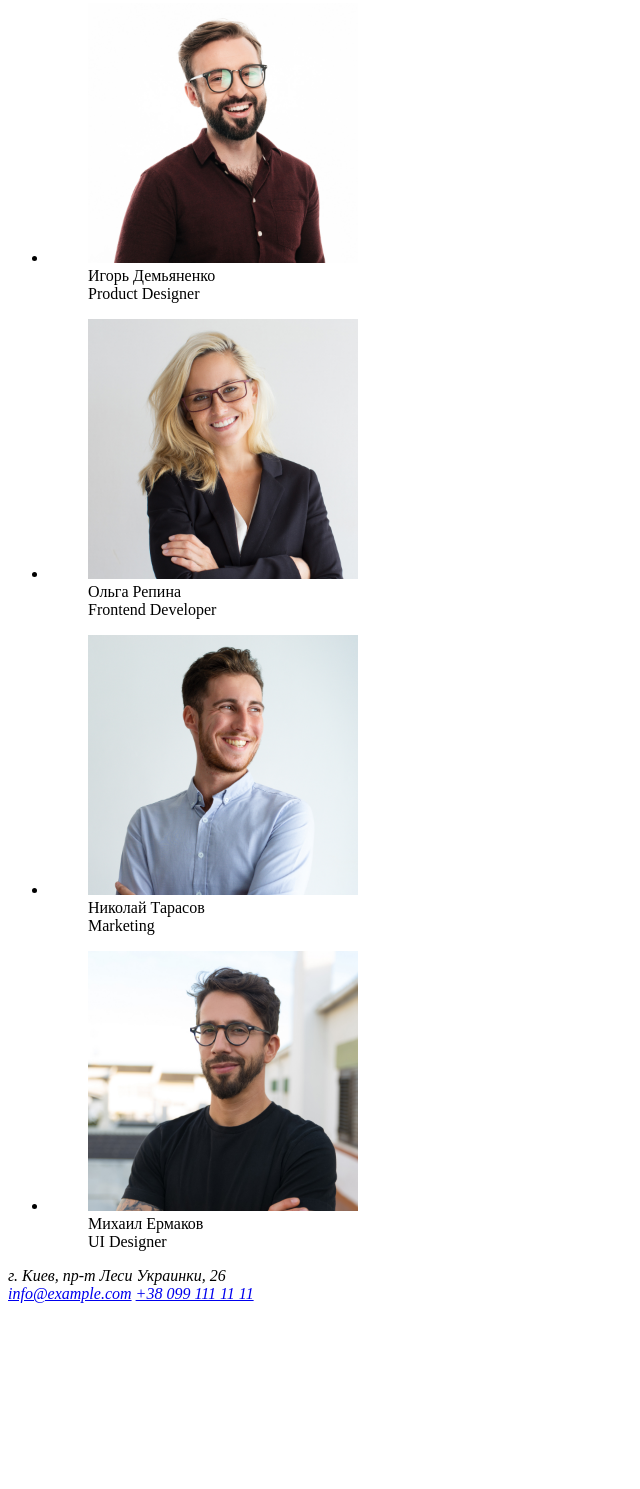
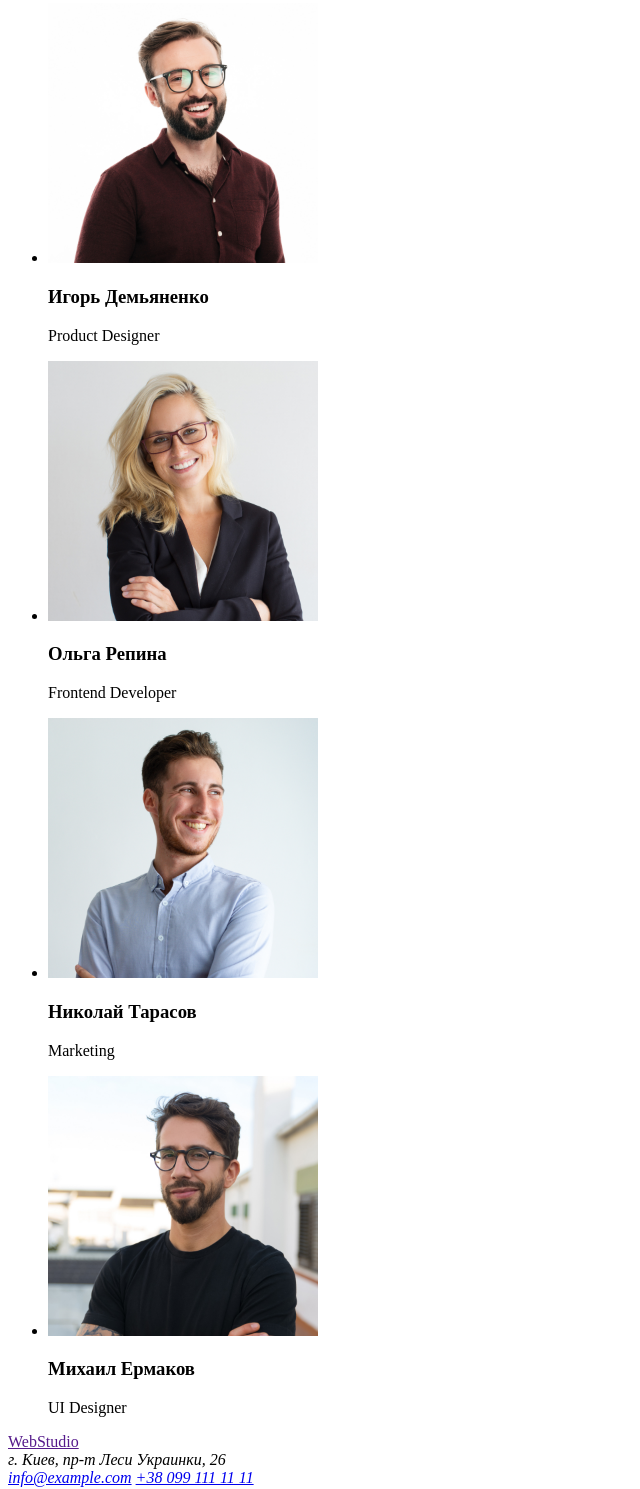
Before and after one commit to Irina1234567890/HOMEWORK, a plain HTML site: page index.html in a window 1280 px wide. Shown: the part 1615-3104 px from the top of the page, without its empty margins (0-640 px from the left). Before the commit the page ends 2926 px from the top, so only its background shows below. Drawn offline with Linux system fonts and the light colour scheme.

Commit message:
изменения некоторых тэгов
добавление лого, изменение фигур.

```diff
--- a/index.html
+++ b/index.html
@@ -70,34 +70,32 @@
         <h2>Наша команда</h2>
         <ul>
             <li>
-                <figure>
-                    <img src="./images/Igor.jpg" alt="" width="270" />
-                    <figcaption>Игорь Демьяненко<br />Product Designer</figcaption>
-                </figure>
+                <img src="./images/Igor.jpg" alt="" width="270" />
+                <h3>Игорь Демьяненко</h3>
+                <p>Product Designer</p>
+
             </li>
             <li>
-                <figure>
-                    <img src="./images/Olga.jpg" alt="" width="270" />
-                    <figcaption>Ольга Репина<br />Frontend Developer</figcaption>
-                </figure>
+                <img src="./images/Olga.jpg" alt="" width="270" />
+                <h3>Ольга Репина</h3>
+                <p>Frontend Developer</p>
             </li>
 
             <li>
-                <figure>
-                    <img src="./images/Nikolay.jpg" alt="" width="270" />
-                    <figcaption>Николай Тарасов<br />Marketing</figcaption>
-                </figure>
+                <img src="./images/Nikolay.jpg" alt="" width="270" />
+                <h3>Николай Тарасов</li>
+                <p>Marketing</p>
             </li>
 
             <li>
-                <figure>
-                    <img src="./images/Mihail.jpg" alt="" width="270" />
-                    <figcaption>Михаил Ермаков<br />UI Designer</figcaption>
-                </figure>
+                <img src="./images/Mihail.jpg" alt="" width="270" />
+                <h3>Михаил Ермаков</h3>
+                <p>UI Designer</p>
             </li>
         </ul>
     </section>
     <footer>
+        <a href=""><span>Web</span>Studio</a>
         <address>
             г. Киев, пр-т Леси Украинки, 26
         </address>
```
